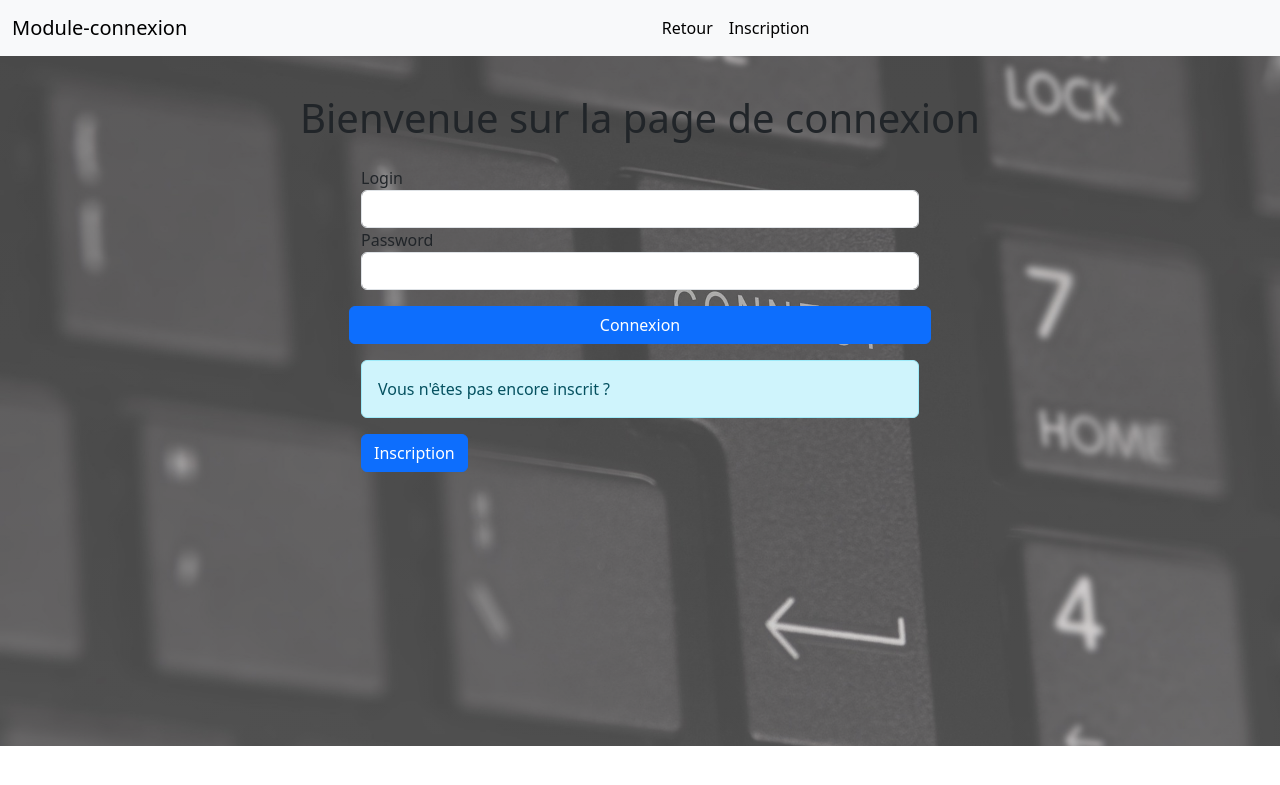
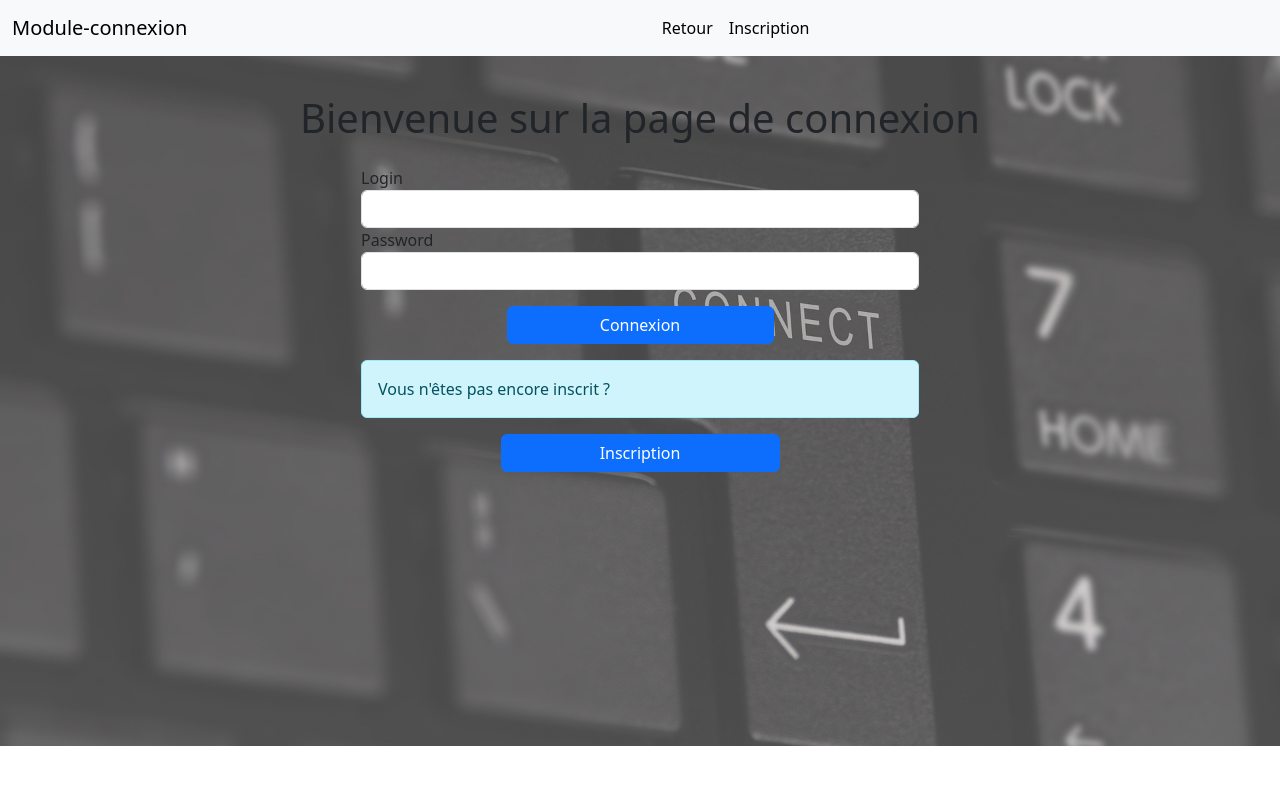
Before and after one commit to Richard83136/connexion, a PHP site: page /connexion.php in a window 1280 px wide. Shown: the top 785 px of the page. Run offline with PHP 8.4, Linux system fonts and the light colour scheme.

Commit message:
commit end

```diff
--- a/admin.php
+++ b/admin.php
@@ -50,7 +50,7 @@ include_once("dbconnect.php");
 <div class="acces">
     <?php
 $bonjour = $_SESSION['login'];
-  ?> <h1 style="text-align:center; padding-top:10px; color:white;" ><?php echo "bienvenue $bonjour";?></h1>
+  ?> <h4 style="text-align:center; padding-top:10px; color:white;" ><?php echo "Cher $bonjour <br>voici l'affichage sous forme de tableau<br> des utilisateurs dans votre base de donnée";?></h4>
 
         <!-- tableau d'affiche des données utilisateurs -->
         <div class='container  table-responsive-lg'><br>
--- a/connexion.php
+++ b/connexion.php
@@ -109,13 +109,14 @@ if ( isset($_POST['submit']))
                             <input type="password" name="password" required class="form-control" id="exampleInputPassword1">
                         </div>
                         <div class="row">
-                        <button type="submit" name="submit" class="btn btn-primary mt-3 ">Connexion</button>
+                        <div class="d-grid gap-2 col-6 mx-auto">
+                        <button type="submit" name="submit" class="btn btn-primary mt-3 ">Connexion</button></div>
 							<br>
                         <div class="ins">
 
                             <p class="alert alert-info alert-dismissible fade show mt-3 rounded">Vous n'êtes pas encore inscrit ?</p>
-
-                        <a href="inscription.php" class="btn btn-primary mb-3">Inscription</a>
+                            <div class="d-grid gap-2 col-6 mx-auto">
+                        <a href="inscription.php" class="btn btn-primary mb-3">Inscription</a></div>
             </form>
     </div>
 </div>
--- a/inscription.php
+++ b/inscription.php
@@ -70,7 +70,9 @@ include_once("dbconnect.php");
                                 <label for="confirm_password">Confirmez le Password:</label>
                                 <input type="password" name="confirm_password" class="form-control form-control-lg" id="confirm_password">
                             </div>
+                            <div class="d-grid gap-2 col-6 mx-auto">
                             <button type="submit" class="btn btn-primary">Submit</button>
+    </div>
                         </form>
                     </div>
                 </div>
```
